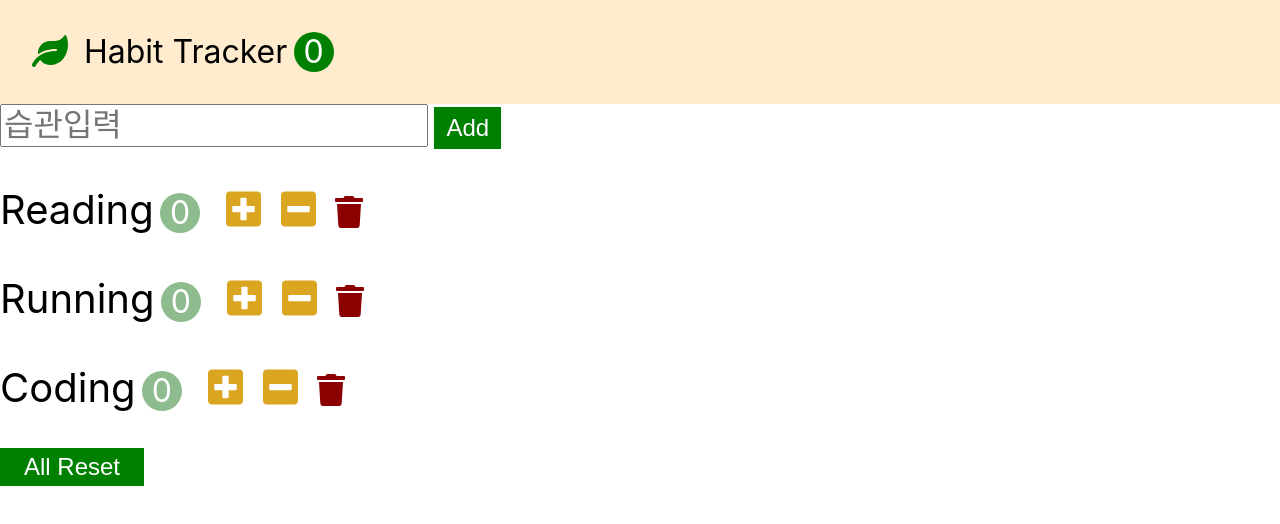
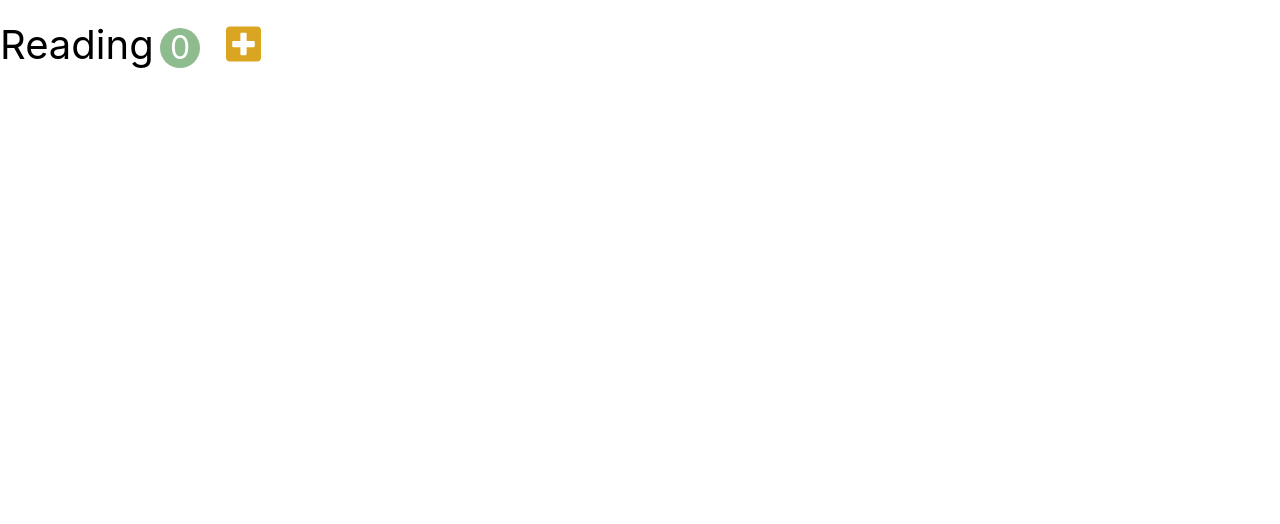
Before and after one commit to stillgood96/Habit-Tracker, a React (Create React App) app: page / in a window 1280 px wide. Shown: the top 524 px of the page. Built offline with nearby package versions, Linux system fonts and the light colour scheme.

Commit message:
SimpleHabit: React Hook!🥶

```diff
--- /dev/null
+++ b/src/components/simpleHabit.jsx
@@ -0,0 +1,27 @@
+import React, { useCallback, useEffect, useState } from "react";
+
+const SimpleHabit = (props) => {
+  // state = {
+  //   count: 0
+  // };
+  const [count, setCount] = useState(0);
+  const spanRef = React.useRef();
+
+  const handleIncrement = useCallback(() => {
+    setCount(count + 1);
+  });
+
+  useEffect(() => {
+    console.log(`updated & mounted : ${count}`);
+  });
+  return (
+    <li className="habit">
+      <span className="habit-name">Reading</span>
+      <span className="habit-count">{count}</span>
+      <button className="habit-button habit-increase" onClick={handleIncrement}>
+        <i className="fas fa-plus-square"></i>
+      </button>
+    </li>
+  );
+};
+export default SimpleHabit;
--- a/src/index.js
+++ b/src/index.js
@@ -1,12 +1,13 @@
-import React from 'react';
-import ReactDOM from 'react-dom';
-import './index.css';
-import '@fortawesome/fontawesome-free/js/all.js';
-import App from './app';
+import React from "react";
+import ReactDOM from "react-dom";
+import "./index.css";
+import "@fortawesome/fontawesome-free/js/all.js";
+import App from "./app";
+import SimpleHabit from "./components/simpleHabit";
 
 ReactDOM.render(
   <React.StrictMode>
-    <App />
+    <SimpleHabit />
   </React.StrictMode>,
-  document.getElementById('root')
+  document.getElementById("root")
 );
```
